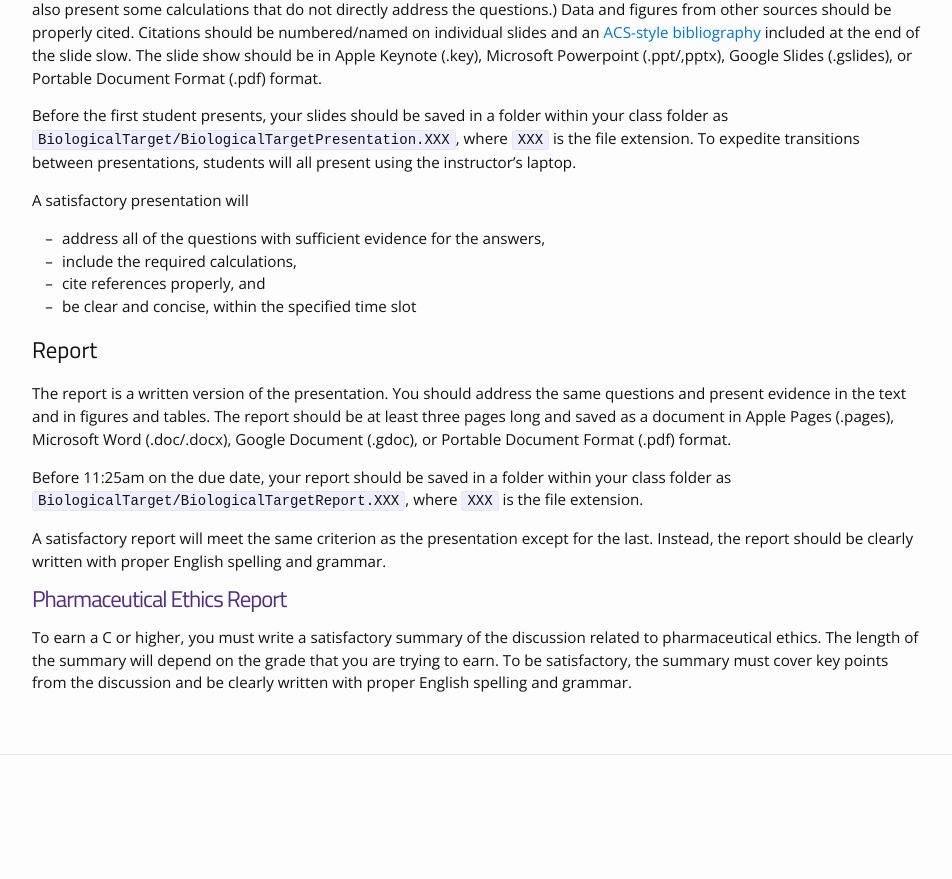
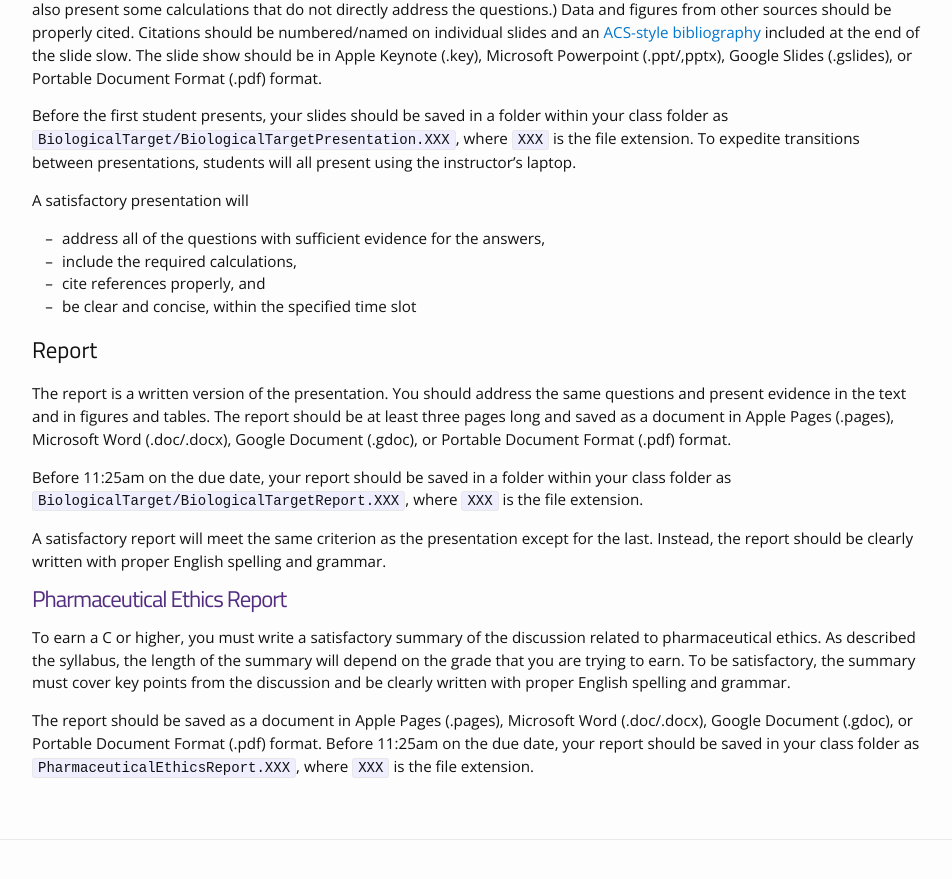
Before and after one commit to daveminh/Chem456-2022F, a Jekyll site: the page built from docs/assignments.md, in a window 1280 px wide and 900 px high, scrolled down 1267 px. Shown: the top 879 px of the window, without its empty margins (163-1115 px from the left). Built offline with Jekyll 4.4.1, drawn with Linux system fonts in a browser that asks for light colours; nearby versions of some CDN libraries; before the commit the page ends 2082 px from its top, so only the background shows below that.

Commit message:
Update assignments.md

```diff
--- a/docs/assignments.md
+++ b/docs/assignments.md
@@ -54,11 +54,11 @@ A satisfactory report will meet the same criterion as the presentation except fo
 
 # Pharmaceutical Ethics Report
 
-To earn a C or higher, you must write a satisfactory summary of the discussion related to pharmaceutical ethics. The length of the summary will depend on the grade that you are trying to earn. To be satisfactory, the summary must cover key points from the discussion and be clearly written with proper English spelling and grammar.
+To earn a C or higher, you must write a satisfactory summary of the discussion related to pharmaceutical ethics. As described the syllabus, the length of the summary will depend on the grade that you are trying to earn. To be satisfactory, the summary must cover key points from the discussion and be clearly written with proper English spelling and grammar.
+
+The report should be saved as a document in Apple Pages (.pages), Microsoft Word (.doc/.docx), Google Document (.gdoc), or Portable Document Format (.pdf) format. Before 11:25am on the due date, your report should be saved in your class folder as `PharmaceuticalEthicsReport.XXX`, where `XXX` is the file extension.
 
 <!--
-
-
 
 * **Individual Contribution Reports Survey**. All students will write two brief reports that describe their contribution to the project since the previous report. The reports will be filed as answers to an online survey. The reports will be assessed based on clarity, completeness, and credibility. They will be an important factor in the individual grade.
 
```
